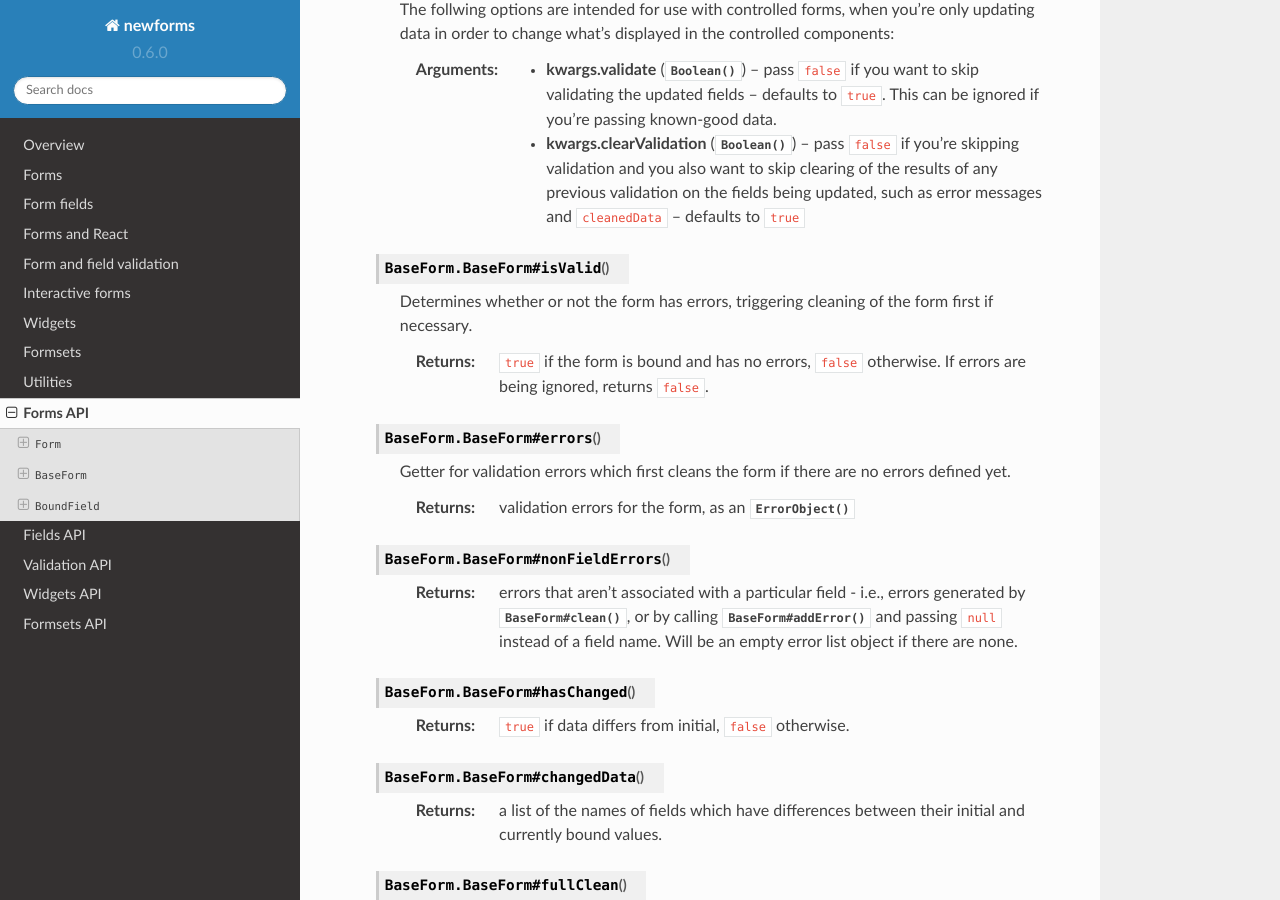
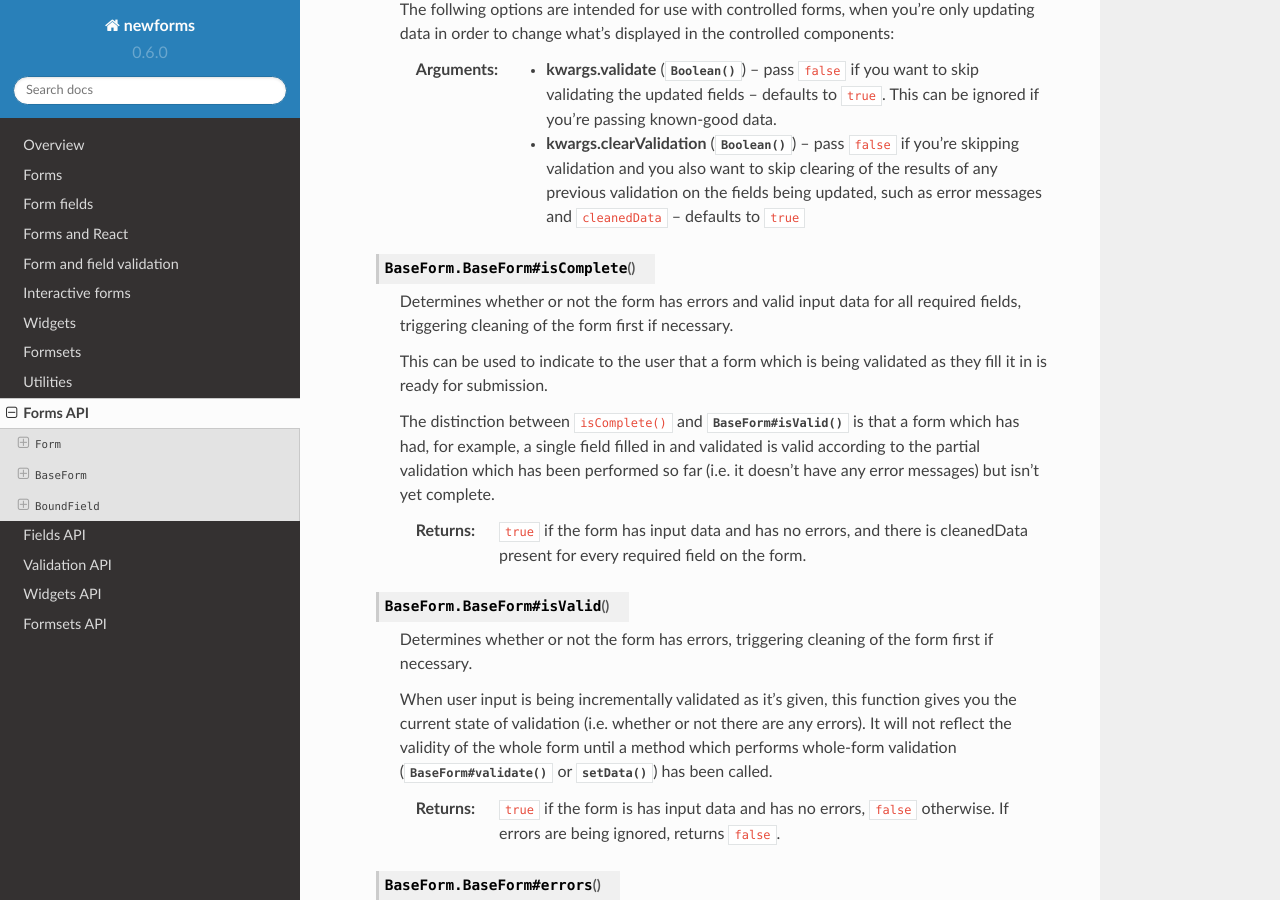
Before and after one commit to insin/newforms, a Sphinx documentation site: the page built from docs/forms_api.rst, in a window 1280 px wide and 900 px high, scrolled down 4901 px. Built offline with Sphinx 7.4.7 and the Read the Docs theme 2.0.0, drawn with Linux system fonts in a browser that asks for light colours.

Commit message:
Added form.isComplete()

```diff
--- a/CHANGES.rst
+++ b/CHANGES.rst
@@ -15,12 +15,12 @@ Breaking Changes
 New Features
 ------------
 
+* Added per-field validation as the user makes changes to the form, configured
+  by passing a ``validation`` argument when constructing a Form or Field.
 * Added creation of controlled React components by Widgets, configured by
   passing a ``controlled`` argument when constructing a Form. When using
   controlled components, form widgets reflect the state of ``form.data``, so you
   can change  what's displayed in the form by updating its data.
-* Added per-field validation as the user makes changes to the form, configured
-  by passing a ``validation`` argument when constructing a Form or Field.
 * Added calling of an ``onStateChange()`` callback -- passed as an argument when
   constructing a Form -- any time validation state may have changed as a result
   of calling ``setData()`` or ``updateData()``, or as a result of validation
@@ -28,6 +28,8 @@ New Features
 * Added ``form.validate(<form>)`` as a convenience method for retrieving and
   validating input data from a ``<form>`` -- this removes a common step when
   hooking up full-form validation.
+* Added ``form.isComplete()`` to determine if all required fields have valid
+  input data when validation is being performed interactively.
 * Added ``Widget.prototype.needsInitialValue`` to allow Widgets to always
   receive the initial value of a field in addition to user input to be rendered.
 * Added ``form.reset(newInitial)`` to reset a form back to its initial state,
--- a/docs/forms_api.rst
+++ b/docs/forms_api.rst
@@ -285,14 +285,37 @@ Forms API
          updated, such as error messages and ``cleanedData`` -- defaults to
          ``true``
 
+   .. js:function:: BaseForm#isComplete()
+
+      Determines whether or not the form has errors and valid input data for all
+      required fields, triggering cleaning of the form first if necessary.
+
+      This can be used to indicate to the user that a form which is being
+      validated as they fill it in is ready for submission.
+
+      The distinction between ``isComplete()`` and :js:func:`BaseForm#isValid()`
+      is that a form which has had, for example, a single field filled in and
+      validated is valid according to the partial validation which has been
+      performed so far (i.e. it doesn't have any error messages) but isn't yet
+      complete.
+
+      :return:
+         ``true`` if the form has input data and has no errors, and there is
+         cleanedData present for every required field on the form.
+
    .. js:function:: BaseForm#isValid()
 
       Determines whether or not the form has errors, triggering cleaning of the
       form first if necessary.
 
+      When user input is being incrementally validated as it's given, this
+      function gives you the current state of validation (i.e. whether or not
+      there are any errors). It will not reflect the validity of the whole form
+      until a method which performs whole-form validation (:js:func:`BaseForm#validate` or :js:func:`setData`) has been called.
+
       :return:
-         ``true`` if the form is bound and has no errors, ``false`` otherwise.
-         If errors are being ignored, returns ``false``.
+         ``true`` if the form is has input data and has no errors, ``false``
+         otherwise. If errors are being ignored, returns ``false``.
 
    .. js:function:: BaseForm#errors()
 
```
Also changed, not shown: 2 other files.
